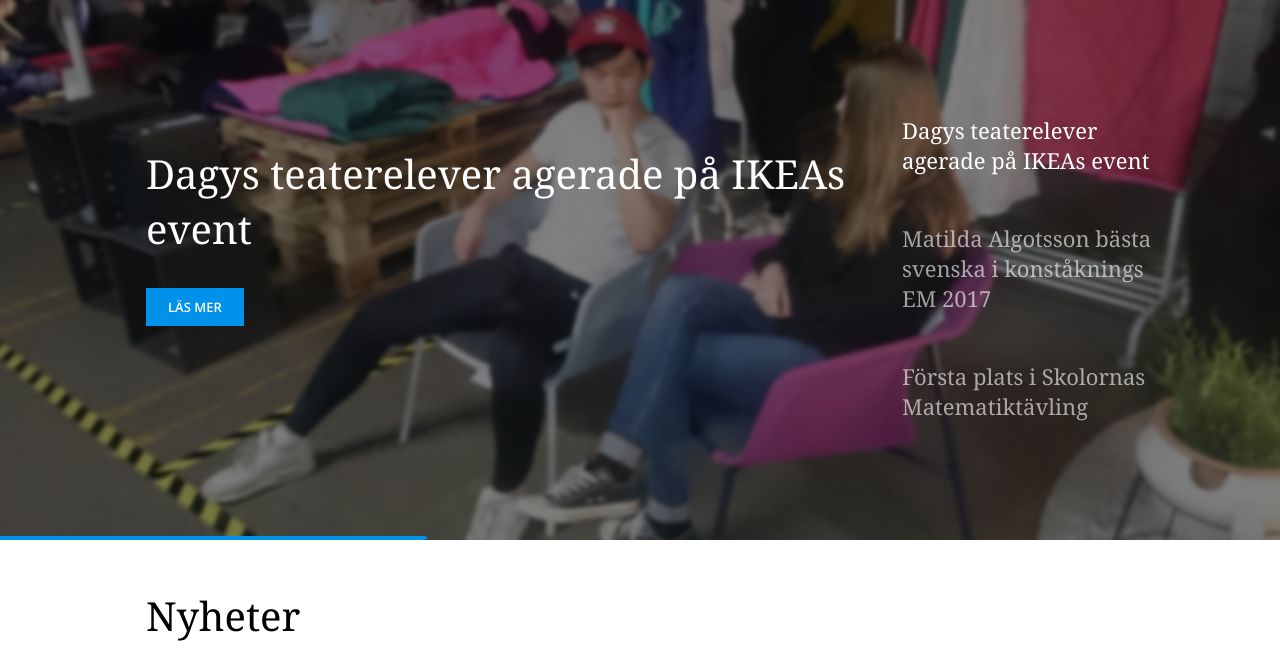
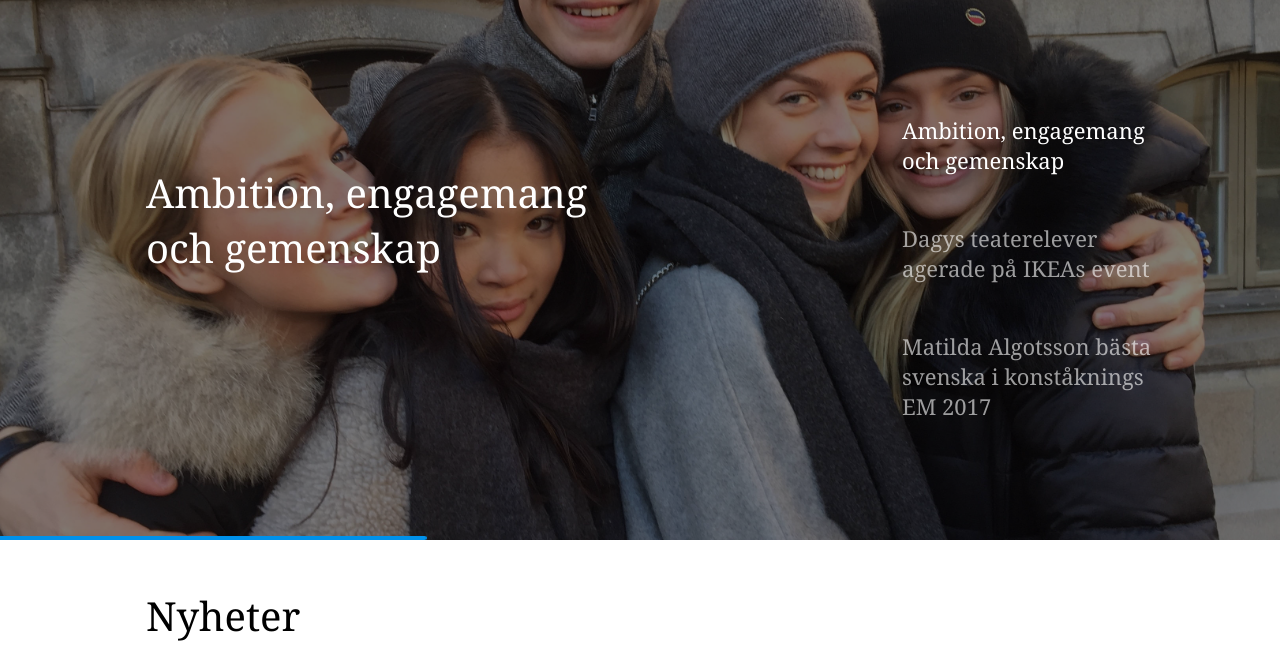
Before and after one commit to filipjarmark/dagy, a website: page src/pages/index.html in a window 1280 px wide. Shown: the part 100-764 px from the top of the page. Drawn offline with nearby package versions, Linux system fonts and the light colour scheme; files that its build step writes are made by us from their sources; a web font is replaced by a local one.

Commit message:
Cover image

```diff
--- a/src/pages/index.html
+++ b/src/pages/index.html
@@ -5,6 +5,18 @@
 {% block content %}
 	<section class="slides">
 		<div class="slide slide--active">
+			<div class="slide__img" style="background-image: url('/images/IMG_6438.jpg'); -webkit-filter: blur(0);"></div>
+
+			<div class="slide__content">
+				<span class="title slide__title">
+					Ambition, engagemang
+					<br>
+					och gemenskap
+				</span>
+			</div>
+		</div>
+
+		<div class="slide">
 			<div class="slide__img" style="background-image: url('/images/DSC_1060.jpeg');"></div>
 
 			<div class="slide__content">
@@ -28,33 +40,19 @@
 			</div>
 		</div>
 
-		<div class="slide">
-			<div class="slide__img" style="background-image: url('/images/SMT_Final_2016_Vinnare_1.jpg');"></div>
-
-			<div class="slide__content">
-				<span class="title slide__title">
-					Första plats i Skolornas
-					<br>
-					Matematiktävling
-				</span>
-
-				<a href="/nyheter/forsta-plats-i-skolornas-matematiktavling" class="button">Läs mer</a>
-			</div>
-		</div>
-
 		<div class="slides__list">
 			<div class="slides__item slides__item--active" tabindex="0">
+				Ambition, engagemang
+				<br>
+				och gemenskap
+			</div>
+
+			<div class="slides__item" tabindex="0">
 				Dagys teaterelever agerade på IKEAs event
 			</div>
 
 			<div class="slides__item" tabindex="0">
 				Matilda Algotsson bästa svenska i konståknings EM 2017
-			</div>
-
-			<div class="slides__item" tabindex="0">
-				Första plats i Skolornas
-				<br>
-				Matematiktävling
 			</div>
 		</div>
 
```
Also changed, not shown: src/images/IMG_6438.jpg (added).
